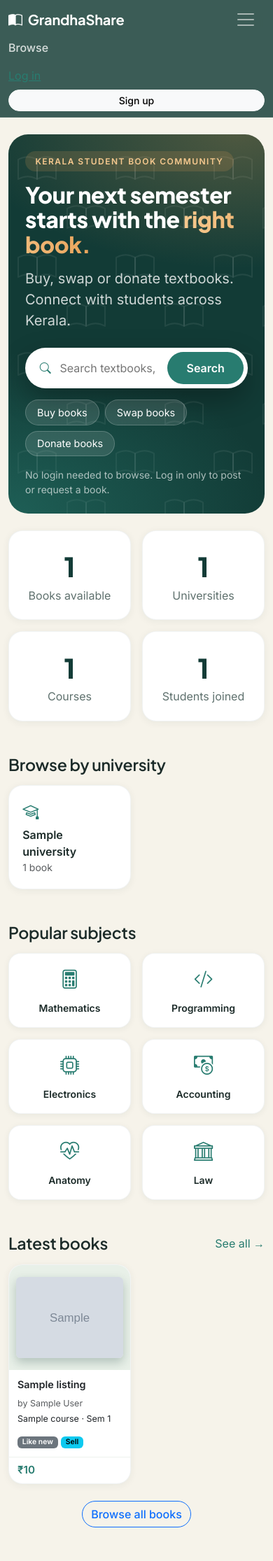
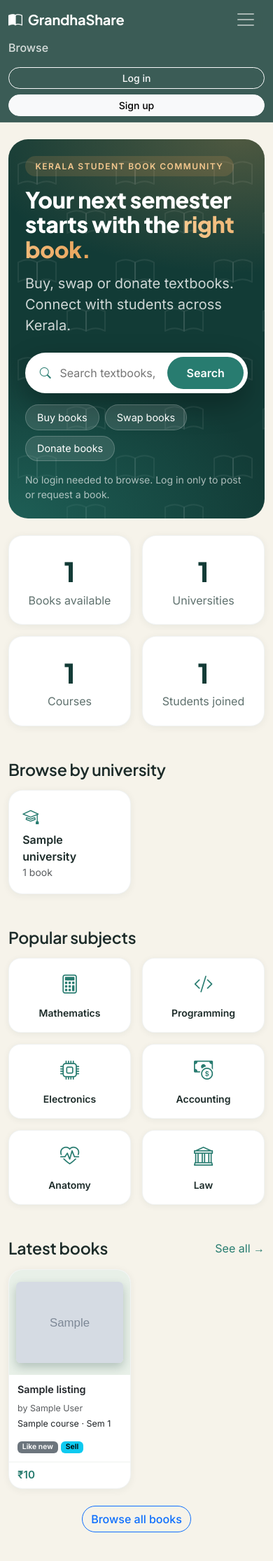
Before and after one commit to merinks2004/grandhashare, a Django app: page / in a window 390 px wide, after a click that opens the changed part. Shown: the top 2231 px of the page at 70% size. Run offline with Django 5.2, Linux system fonts and the light colour scheme; tables that the repository leaves empty hold one stand-in row (values such as "Sample post"); grey boxes marked "Sample" are stand-in pictures.

Commit message:
Fix login button style, tidy base template and add scroll animation script

```diff
--- a/static/css/style.css
+++ b/static/css/style.css
@@ -332,3 +332,17 @@ h1, h2, h3, h4, h5, .navbar-brand {
         radial-gradient(30rem 15rem at 100% 0%, rgba(233, 164, 91, 0.35), transparent 60%),
         linear-gradient(135deg, var(--gs-deep), var(--gs-primary));
 }
+
+/* ===== Scroll reveal ===== */
+.reveal {
+    opacity: 0;
+    transform: translateY(28px);
+    transition: opacity 0.7s ease, transform 0.7s ease;
+}
+.reveal.visible {
+    opacity: 1;
+    transform: none;
+}
+@media (prefers-reduced-motion: reduce) {
+    .reveal { opacity: 1; transform: none; transition: none; }
+}
--- a/templates/base.html
+++ b/templates/base.html
@@ -43,7 +43,7 @@
                             </ul>
                         </div>
                     {% else %}
-                    <a class="btn-outline-light" href="{% url 'login' %}">Log in</a>
+                        <a class="btn btn-outline-light btn-sm" href="{% url 'login' %}">Log in</a>
                         <a class="btn btn-light btn-sm" href="{% url 'signup' %}">Sign up</a>
                     {% endif %}
                 </div>
@@ -107,5 +107,45 @@
     </footer>
 
     <script src="https://cdn.jsdelivr.net/npm/bootstrap@5.3.3/dist/js/bootstrap.bundle.min.js"></script>
+    <script>
+    document.addEventListener("DOMContentLoaded", function () {
+        var revealObserver = new IntersectionObserver(function (entries) {
+            entries.forEach(function (entry) {
+                if (entry.isIntersecting) {
+                    entry.target.classList.add("visible");
+                    revealObserver.unobserve(entry.target);
+                }
+            });
+        }, { threshold: 0.12 });
+        document.querySelectorAll(".reveal").forEach(function (el) {
+            revealObserver.observe(el);
+        });
+
+        function countUp(el) {
+            var target = parseInt(el.dataset.count, 10);
+            if (isNaN(target)) return;
+            var duration = 1200, start = null;
+            function step(ts) {
+                if (!start) start = ts;
+                var progress = Math.min((ts - start) / duration, 1);
+                el.textContent = Math.floor(progress * target);
+                if (progress < 1) requestAnimationFrame(step);
+                else el.textContent = target;
+            }
+            requestAnimationFrame(step);
+        }
+        var countObserver = new IntersectionObserver(function (entries) {
+            entries.forEach(function (entry) {
+                if (entry.isIntersecting) {
+                    countUp(entry.target);
+                    countObserver.unobserve(entry.target);
+                }
+            });
+        }, { threshold: 0.6 });
+        document.querySelectorAll("[data-count]").forEach(function (el) {
+            countObserver.observe(el);
+        });
+    });
+    </script>
 </body>
 </html>
--- a/templates/listings/home.html
+++ b/templates/listings/home.html
@@ -22,14 +22,14 @@
     </div>
 </section>
 
-<section class="row text-center g-3 mb-5">
-    <div class="col-6 col-md-3"><div class="stat-box"><div class="stat-number">{{ stats.books }}</div>Books available</div></div>
-    <div class="col-6 col-md-3"><div class="stat-box"><div class="stat-number">{{ stats.universities }}</div>Universities</div></div>
-    <div class="col-6 col-md-3"><div class="stat-box"><div class="stat-number">{{ stats.courses }}</div>Courses</div></div>
-    <div class="col-6 col-md-3"><div class="stat-box"><div class="stat-number">{{ stats.students }}</div>Students joined</div></div>
+<section class="row text-center g-3 mb-5 reveal">
+    <div class="col-6 col-md-3"><div class="stat-box"><div class="stat-number" data-count="{{ stats.books }}">{{ stats.books }}</div>Books available</div></div>
+    <div class="col-6 col-md-3"><div class="stat-box"><div class="stat-number" data-count="{{ stats.universities }}">{{ stats.universities }}</div>Universities</div></div>
+    <div class="col-6 col-md-3"><div class="stat-box"><div class="stat-number" data-count="{{ stats.courses }}">{{ stats.courses }}</div>Courses</div></div>
+    <div class="col-6 col-md-3"><div class="stat-box"><div class="stat-number" data-count="{{ stats.students }}">{{ stats.students }}</div>Students joined</div></div>
 </section>
 
-<section class="mb-5">
+<section class="mb-5 reveal">
     <h3 class="mb-3">Browse by university</h3>
     <div class="row g-3">
         {% for u in universities %}
@@ -46,7 +46,7 @@
     </div>
 </section>
 
-<section class="mb-5">
+<section class="mb-5 reveal">
     <h3 class="mb-3">Popular subjects</h3>
     <div class="row g-3">
         {% for s in subjects %}
@@ -60,7 +60,7 @@
     </div>
 </section>
 
-<section class="mb-5">
+<section class="mb-5 reveal">
     <div class="d-flex justify-content-between align-items-center mb-3">
         <h3 class="mb-0">Latest books</h3>
         <a href="{% url 'listing_list' %}" class="text-decoration-none">See all &rarr;</a>
@@ -77,7 +77,7 @@
     </div>
 </section>
 
-<section class="mb-4">
+<section class="mb-4 reveal">
     <h3 class="text-center mb-4">How it works</h3>
     <div class="row g-4 text-center">
         <div class="col-md-4">
@@ -98,7 +98,7 @@
     </div>
 </section>
 
-<section class="give-banner p-4 p-md-5 mb-4">
+<section class="give-banner p-4 p-md-5 mb-4 reveal">
     <div class="row align-items-center g-3">
         <div class="col-md-8">
             <h3 class="mb-2">Give your old books a new home.</h3>
```
Lines whose indentation alone changed are shown as unchanged.
